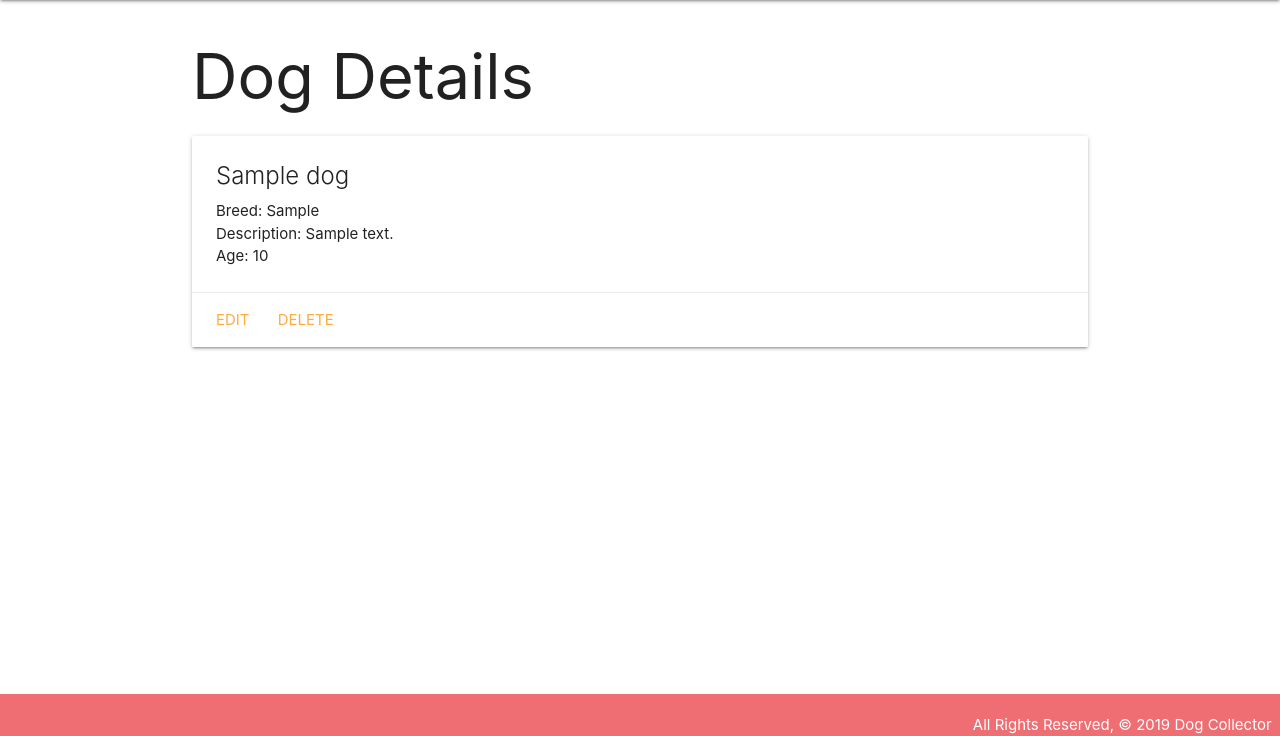
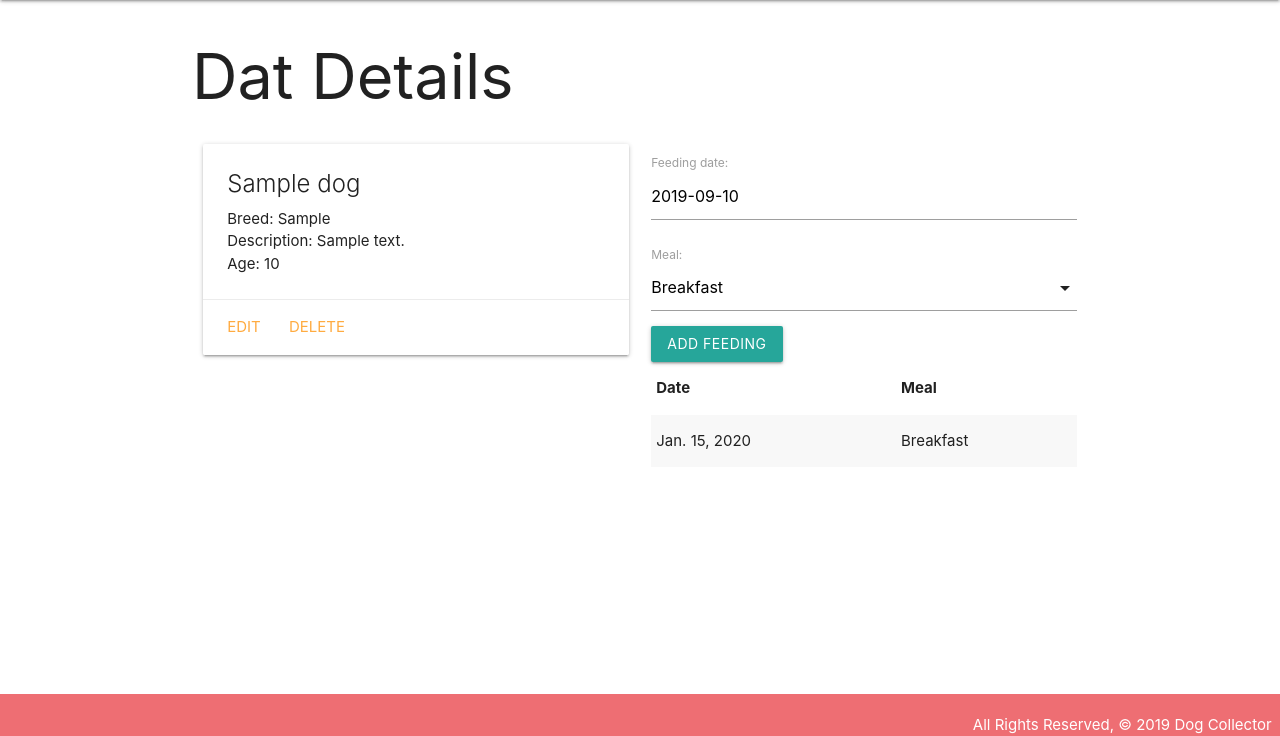
Before and after one commit to emilyc729/django-dogcollecter, a Django app: page /dogs/1/ in a window 1280 px wide. Shown: the part 64-800 px from the top of the page. Run offline with Django 3.2, Linux system fonts and the light colour scheme; tables that the repository leaves empty hold one stand-in row (values such as "Sample post").

Commit message:
add_feeding view, url

```diff
--- a/main_app/admin.py
+++ b/main_app/admin.py
@@ -1,4 +1,5 @@
 from django.contrib import admin
-from .models import Dog
+from .models import Dog, Feeding
 # Register your models here.
 admin.site.register(Dog)
+admin.site.register(Feeding)
--- /dev/null
+++ b/main_app/forms.py
@@ -0,0 +1,8 @@
+from django.forms import ModelForm
+from .models import Feeding
+
+class FeedingForm(ModelForm):
+    #meta: generates inputs for the fields we want
+    class Meta:
+        model = Feeding
+        fields = ['date', 'meal']
--- a/main_app/models.py
+++ b/main_app/models.py
@@ -2,6 +2,11 @@ from django.db import models
 from django.urls import reverse
 # Create your models here.
 
+MEALS = (
+    ('B', 'Breakfast'),
+    ('L', 'Lunch'),
+    ('D', 'Dinner')
+)
 
 class Dog(models.Model):
     name = models.CharField(max_length=100)
@@ -14,3 +19,16 @@ class Dog(models.Model):
 
     def get_absolute_url(self):
         return reverse('detail', kwargs={'dog_id': self.id})
+
+class Feeding(models.Model):
+    date = models.DateField('feeding date')
+    meal = models.CharField(
+        max_length=1,
+        choices=MEALS,
+        default=MEALS[0][0]
+    )
+
+    dog = models.ForeignKey(Dog, on_delete=models.CASCADE)
+
+    def __str__(self):
+        return f'{self.get_meal_display()} on {self.date}'
--- a/main_app/templates/base.html
+++ b/main_app/templates/base.html
@@ -8,6 +8,7 @@
   <title>Dog Collector</title>
   <link rel="stylesheet" href="https://cdnjs.cloudflare.com/ajax/libs/materialize/1.0.0/css/materialize.min.css">
   <link rel="stylesheet" type="text/css" href="{% static 'css/style.css' %}">
+  <script src="https://cdnjs.cloudflare.com/ajax/libs/materialize/1.0.0/js/materialize.min.js"></script>
 </head>
 <body>
   <header class="navbar-fixed">
--- a/main_app/templates/dogs/detail.html
+++ b/main_app/templates/dogs/detail.html
@@ -1,8 +1,10 @@
 {% extends 'base.html' %}
 {% block content %}
 
-<h1>Dog Details</h1>
+<h1>Dat Details</h1>
 
+<div class="row">
+  <div class="col s6">
     <div class="card">
       <div class="card-content">
         <span class="card-title">{{ dog.name }}</span>
@@ -11,7 +13,7 @@
         {% if dog.age > 0 %}
           <p>Age: {{ dog.age }}</p>
         {% else %}
-      <p>Age: Puppy</p>
+          <p>Age: Kitten</p>
         {% endif %}
       </div>
       <div class="card-action">
@@ -19,5 +21,38 @@
         <a href="{% url 'dogs_delete' dog.id %}">Delete</a>
       </div>
     </div>
+  </div>
+  <div class="col s6">
+    <form action="{% url 'add_feeding' dog.id %}" method="POST">
+      {% csrf_token %}
+      {{feeding_form.as_p}}
+      <input type="submit" class="btn" value="Add Feeding">
+    </form>
+    <table class="striped">
+      <thead>
+        <tr><th>Date</th><th>Meal</th></tr>
+      </thead>
+      <tbody>
+        {% for feeding in dog.feeding_set.all %}
+          <tr>
+            <td>{{feeding.date}}</td>
+            <td>{{feeding.get_meal_display}}</td>
+          </tr>
+        {% endfor %}
+      </tbody>
+    </table>
+  </div>
+</div>
 
+<script>
+  var dateEl = document.getElementById('id_date');
+  M.Datepicker.init(dateEl, {
+    format: 'yyyy-mm-dd',
+    defaultDate: new Date(),
+    setDefaultDate: true,
+    autoClose: true
+  });
+  var selectEl = document.getElementById('id_meal');
+  M.FormSelect.init(selectEl);
+</script>
 {% endblock %}
--- a/main_app/urls.py
+++ b/main_app/urls.py
@@ -9,4 +9,5 @@ urlpatterns = [
     path('dogs/create/', views.DogCreate.as_view(), name='dogs_create'),
     path('dogs/<int:pk>/update/', views.DogUpdate.as_view(), name='dogs_update'),
     path('dogs/<int:pk>/delete/', views.DogDelete.as_view(), name='dogs_delete'),
+    path('dogs/<int:dog_id>/add_feeding', views.add_feeding, name='add_feeding'),
 ]
--- a/main_app/views.py
+++ b/main_app/views.py
@@ -1,6 +1,7 @@
-from django.shortcuts import render
+from django.shortcuts import render, redirect
 from django.views.generic.edit import CreateView, UpdateView, DeleteView
 from .models import Dog
+from .forms import FeedingForm
 
 #create home view
 def home(request):
@@ -18,7 +19,20 @@ def dogs_index(request):
 #create dogs detail view
 def dogs_detail(request, dog_id):
     dog = Dog.objects.get(id=dog_id)
-    return render(request, 'dogs/detail.html', {'dog': dog})
+    feeding_form = FeedingForm()
+    return render(request, 'dogs/detail.html', {
+        'dog': dog,
+        'feeding_form': feeding_form
+    })
+
+#add feeding view
+def add_feeding(request, dog_id):
+    form = FeedingForm(request.POST)
+    if form.is_valid():
+        new_feeding = form.save(commit=False)
+        new_feeding.dog_id = dog_id
+        new_feeding.save()
+    return redirect('detail', dog_id=dog_id)
 
 #class for CBV:create
 class DogCreate(CreateView):
```
Also changed, not shown: main_app/migrations/0002_feeding.py (added). Lines whose indentation alone changed are shown as unchanged.
